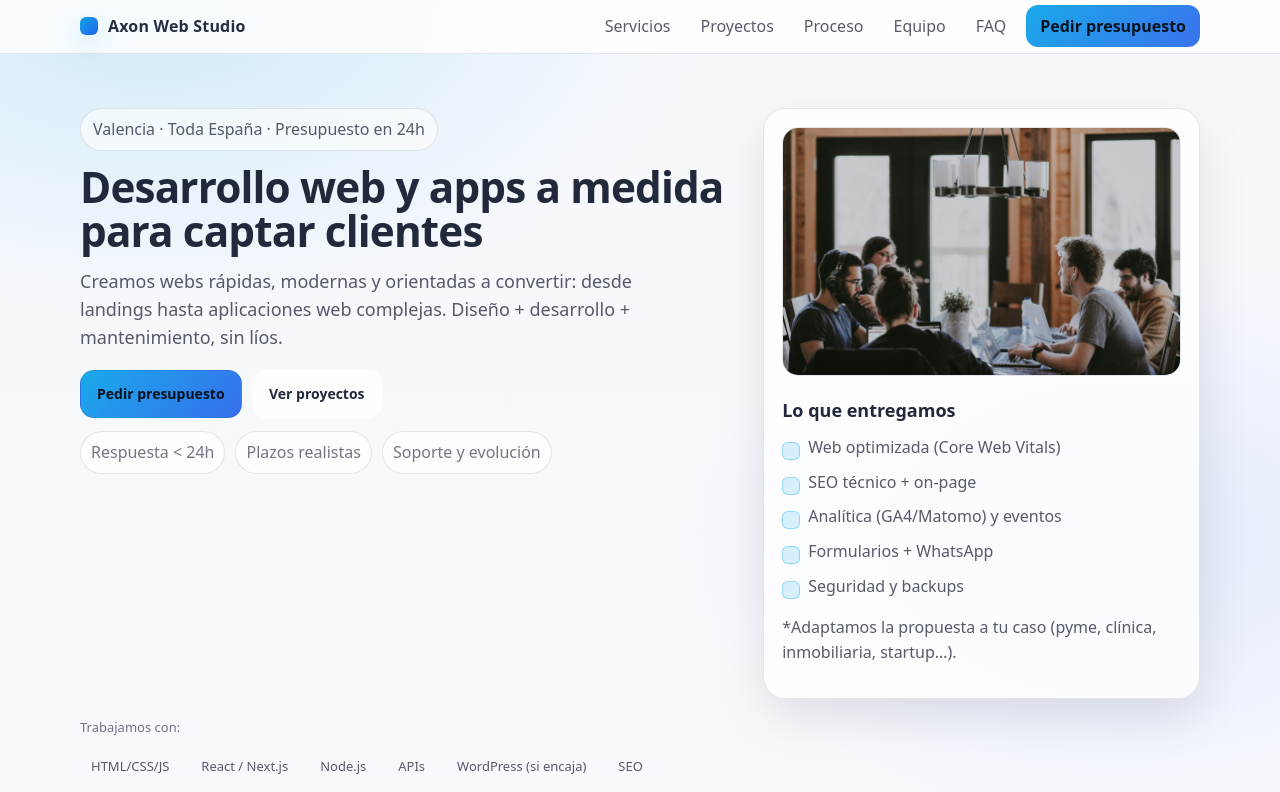
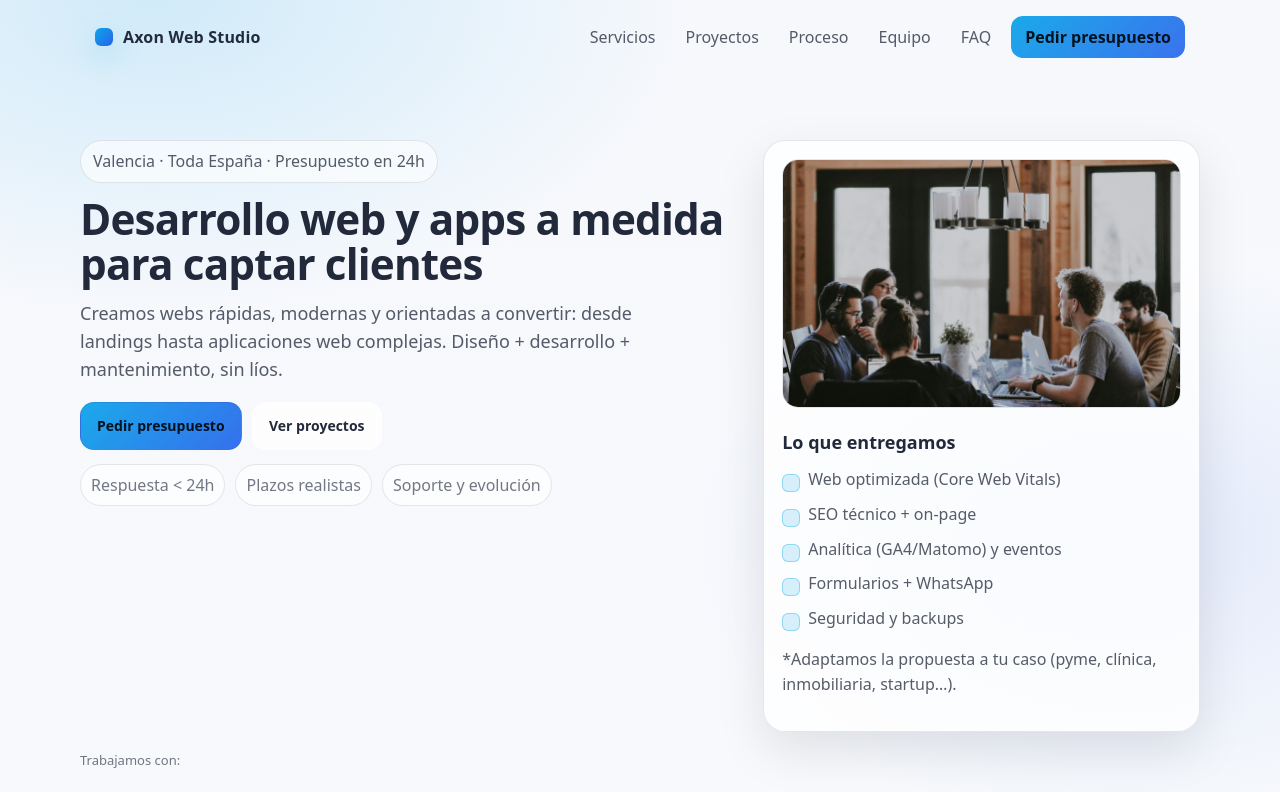
Before and after one commit to MarcosLuna23/primeraprueba, a React (Vite) app: page / in a window 1280 px wide. Shown: the top 792 px of the page. Built offline with nearby package versions, Linux system fonts and the light colour scheme.

Commit message:
Redesign header: floating transparent bar

```diff
--- a/src/App.jsx
+++ b/src/App.jsx
@@ -75,6 +75,16 @@ function Section({ id, alt, title, subtitle, children }) {
 
 function Header({ onNav }) {
   const [open, setOpen] = useState(false);
+  const [scrolled, setScrolled] = useState(false);
+
+  useEffect(() => {
+    const onScroll = () => {
+      setScrolled(window.scrollY > 8);
+    };
+    onScroll();
+    window.addEventListener("scroll", onScroll, { passive: true });
+    return () => window.removeEventListener("scroll", onScroll);
+  }, []);
 
   useEffect(() => {
     const onDocClick = (e) => {
@@ -90,9 +100,13 @@ function Header({ onNav }) {
   }, [open]);
 
   return (
-    <header className="header">
+    <header className={cn("header header--float", scrolled && "is-scrolled")}>
       <div className="container header__inner">
-        <a className="brand" href="#inicio" aria-label="Ir al inicio" onClick={() => onNav?.("inicio")}
+        <a
+          className="brand"
+          href="#inicio"
+          aria-label="Ir al inicio"
+          onClick={() => onNav?.("inicio")}
         >
           <span className="brand__mark" aria-hidden="true" />
           <span className="brand__text">{BRAND.name}</span>
@@ -110,7 +124,9 @@ function Header({ onNav }) {
             <span className="sr-only">Abrir menú</span>
           </button>
 
-          <ul id="menu" className={cn("nav__menu", open && "is-open")}
+          <ul
+            id="menu"
+            className={cn("nav__menu", open && "is-open")}
             onClick={(e) => {
               if (e.target?.closest?.("a")) setOpen(false);
             }}
@@ -652,6 +668,7 @@ export default function App() {
     <>
       <a className="skip" href="#contenido">Saltar al contenido</a>
       <Header />
+      <div className="page">
         <main id="contenido">
           <Hero />
           <SponsorsMarquee />
@@ -663,6 +680,7 @@ export default function App() {
           <Contact />
         </main>
         <Footer />
+      </div>
     </>
   );
 }
--- a/src/styles.css
+++ b/src/styles.css
@@ -62,19 +62,41 @@ a { color: inherit; }
 }
 .skip:focus { left: 12px; }
 
+.page { padding-top: 86px; }
+
 .header {
-  position: sticky;
-  top: 0;
   z-index: 50;
-  /* backdrop-filter can cause scroll lag on some devices; keep it off */
-  background: rgba(255, 255, 255, 0.82);
-  border-bottom: 1px solid rgba(15, 23, 42, 0.10);
 }
+
+/* Floating, centered header */
+.header--float {
+  position: fixed;
+  top: 12px;
+  left: 0;
+  right: 0;
+  background: transparent;
+}
+
+.header--float .header__inner {
+  width: min(var(--container), calc(100% - 40px));
+  margin: 0 auto;
+  padding: 12px 14px;
+  border-radius: 999px;
+  border: 1px solid rgba(15, 23, 42, 0.0);
+  background: rgba(255, 255, 255, 0.0);
+  transition: background 200ms ease, border-color 200ms ease, box-shadow 200ms ease;
+}
+
+.header--float.is-scrolled .header__inner {
+  background: rgba(255, 255, 255, 0.86);
+  border-color: rgba(15, 23, 42, 0.10);
+  box-shadow: 0 12px 30px rgba(2, 8, 23, 0.10);
+}
+
 .header__inner {
   display: flex;
   align-items: center;
   justify-content: space-between;
-  padding: 14px 0;
 }
 
 .brand {
```
Lines whose indentation alone changed are shown as unchanged.
